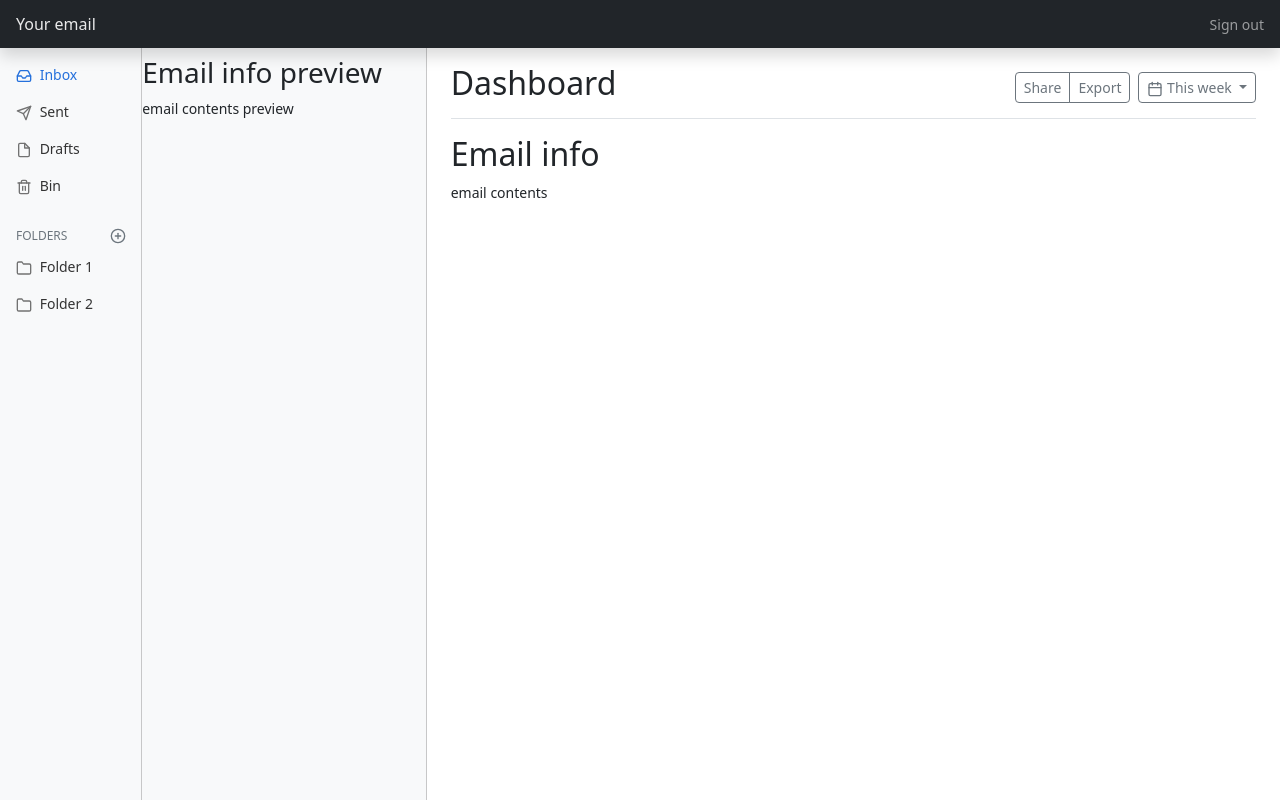
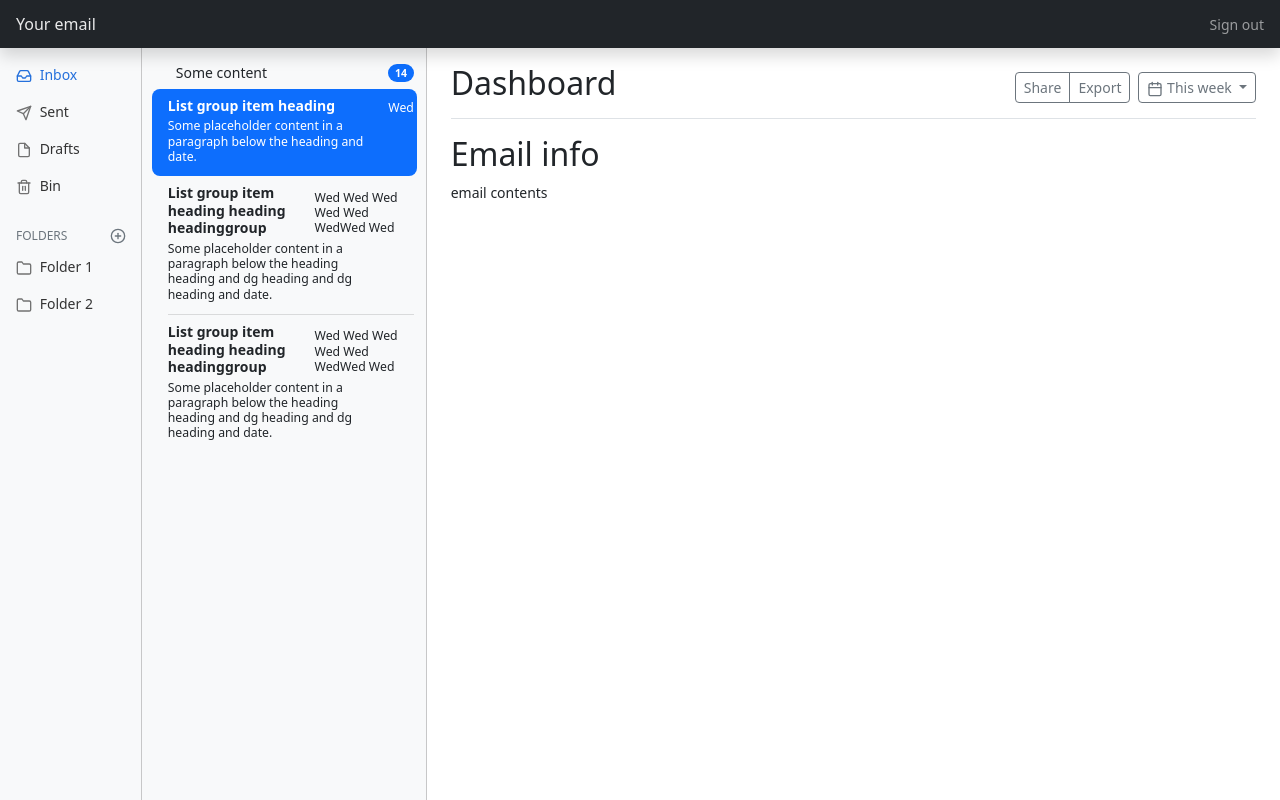
Before and after one commit to VladimirFokow/email-client-app, a Flask app: page /inbox/ in a window 1280 px wide. Run offline with Flask 2, Linux system fonts and the light colour scheme; some libraries are stand-ins or nearby versions.

Commit message:
email list + copy on click

```diff
--- a/email-client-app/static/script.js
+++ b/email-client-app/static/script.js
@@ -4,3 +4,45 @@
   'use strict'  // make sure that the code is executed in "strict mode", meaning that you can't use undeclared variables (best practice)
   feather.replace()
 }())  // it is IIFE (Immediately Invoked Function Expression) - it is called immediately after definition because of the () at the end
+
+
+// Function that accepts a string and copies it to the clipboard:
+function copyToClipboard(text) {
+  navigator.clipboard.writeText(text)
+}
+
+// Activate the tooltips (hints when hovering over elements):
+var tooltipTriggerList = [].slice.call($('[data-bs-toggle="tooltip"]'))
+var tooltipList = tooltipTriggerList.map(function (tooltipTriggerEl) {
+  return new bootstrap.Tooltip(tooltipTriggerEl)
+})
+var emailTooltip = tooltipList[0]
+
+
+// Function that accepts a string and writes it to the emailTooltip:
+function writeToTooltip(text) {
+  // Note: a hacky solution:
+  $("#navbar-email").attr("title", text)
+  $("#navbar-email").attr("data-bs-original-title", text)
+  emailTooltip._getTipElement().innerText = text
+
+  // If mouse is hovering over $("#navbar-email"):
+  if ($("#navbar-email").is(":hover")) {
+    emailTooltip.show()
+  }
+}
+
+
+// Add the onclick event listener to the $("#navbar-email"):
+$("#navbar-email").click(function() {
+  copyToClipboard($("#navbar-email").text())
+
+  // Write "Copied!" it to the emailTooltip:
+  writeToTooltip("Copied!")
+
+  // Wait for 2 seconds, and write "Click to copy" to the emailTooltip:
+  setTimeout(function() {
+    writeToTooltip("Click to copy")
+  }
+  , 2000)
+})
--- a/email-client-app/static/style.css
+++ b/email-client-app/static/style.css
@@ -4,6 +4,14 @@
   * (this value will not define the height. Rather, it is needed to set
   *  the paddings of elements below it) */
   --navbar-height: 48px;
+
+  --shadow-color: rgba(0, 0, 0, .2);
+
+  /* For the center column: */
+  --distance-left: 1.6rem;
+  --distance-right: 0.8rem;
+  /* Their average: */
+  --half-distance: calc((var(--distance-left) + var(--distance-right)) / 2);
 }
 
 
@@ -47,7 +55,7 @@ body {
 
 .sidebar {
   padding: var(--navbar-height) 0 0;
-  box-shadow: inset -1px 0 0 rgba(0, 0, 0, .2);
+  box-shadow: inset -1px 0 0 var(--shadow-color);
 }
 
 .sidebar .nav-link {
@@ -79,12 +87,52 @@ body {
   font-style: italic;
 }
 
+
 /*
-* Content
+* Middle column
+*/
+
+.list-group-item {
+  background-color: transparent;
+  border: 0;
+  padding-left: var(--distance-left);
+  padding-right: var(--distance-right);
+}
+
+.list-group-item:hover {
+  box-shadow: inset -1px 0 0 var(--shadow-color);
+}
+
+.list-group-item:not(.active):hover {
+  /* Remove change of color on hover: */
+  color: inherit;
+  background-color: var(--bs-list-group-bg);
+}
+
+.list-group-item.active {
+  width: calc(100% - var(--half-distance));
+  margin-left: calc(var(--half-distance) / 2);
+  margin-right: calc(var(--half-distance) / 2);
+  padding-left: calc(var(--distance-left) - var(--half-distance) / 2);
+  padding-right: calc(var(--distance-right) - var(--half-distance) / 2);
+  /* Make background corners round: */
+  border-radius: 0.5rem;
+}
+
+.horizontal-divider {
+  height: 0;
+  margin-left: var(--distance-left);
+  margin-right: var(--distance-right);
+  border-bottom: 1px solid var(--bs-list-group-border-color);
+}
+
+
+/*
+* Main content
 */
 
 [role="main"] {
-  padding-top: var(--navbar-height); /* Space for fixed navbar */
+  padding-top: var(--navbar-height);
 }
 
 
@@ -92,7 +140,7 @@ body {
 * Navbar
 */
 
-.navbar-email {
+#navbar-email {
   display: block;
   padding: 0.75rem 1rem;
   font-size: 1rem;
@@ -100,7 +148,8 @@ body {
   color:rgba(255, 255, 255, .75);
 }
 
-.navbar-email:hover {
+#navbar-email:hover {
   text-decoration: none;
   color:rgba(255, 255, 255, .9);
+  cursor: pointer;
 }
--- a/email-client-app/templates/index.html
+++ b/email-client-app/templates/index.html
@@ -3,7 +3,11 @@
 
 {% block body %}
 <nav class="navbar navbar-dark fixed-top bg-dark flex-md-nowrap p-0 shadow">
-  <a class="mr-0 navbar-email" href="{{ url_for('access_folder', folder='inbox') }}">Your email</a>
+  <span id="navbar-email" class="mr-0"
+  data-bs-toggle="tooltip"
+  data-bs-placement="right"
+  title="Click to copy" >
+  Your email </span>
 
   <!-- <input class="form-control form-control-dark w-100" type="text" placeholder="Search" aria-label="Search"> -->
   <ul class="navbar-nav px-3">
@@ -85,8 +89,69 @@
         <!-- Second sidebar -->
         <nav class="col-lg-8 d-none d-md-block bg-light sidebar">
           <div class="sidebar-sticky">
-            <h3>Email info preview</h3>
-            <p>email contents preview</p>
+
+            <div class="list-group list-group-flush">
+              <!--
+                list-group: make the element a list group. This is a special type of list that is styled to look like a group of cards, meaning that each list item will have a border and a background color.
+                list-group-flush: remove the borders between the list group items. These borders are located at the top and bottom of each list item.
+                border-bottom: add a border at the bottom of the element.
+              -->
+
+
+              <!-- for ... -->
+              <a href="#" class="list-group-item d-flex justify-content-between align-items-start py-2 lh-sm">
+                <div class="ms-2 me-auto">
+                  Some content
+                </div>
+                <span class="badge bg-primary rounded-pill">14</span>
+              </a>
+              <!-- endfor -->
+
+              <!-- for ... -->
+              <a href="#" class="list-group-item list-group-item-action active py-2 lh-sm">
+                <!--
+                  list-group-item: make the element a list group item. This is a special type of list item that is styled to look like a card.
+                  list-group-item-action: necessary for the list group item to be clickable.
+                  active: highlight the current list group item.
+                  py-2: add 1rem of padding to the top and bottom of the list group item.
+                  lh-sm: make the list group item's text smaller.
+                -->
+                <div class="d-flex w-100 align-items-center justify-content-between">
+                  <strong class="mb-1">List group item heading</strong>
+                  <small>Wed</small>
+                </div>
+                <div class="col-10 mb-1 small">Some placeholder content in a paragraph below the heading and date.</div>
+              </a>
+              <!-- endfor -->
+
+              <!-- for ... -->
+              <a href="#" class="list-group-item list-group-item-action py-2 lh-sm">
+                <div class="d-flex w-100 align-items-center justify-content-between">
+                  <strong class="mb-1">List group item heading heading headinggroup</strong>
+                  <small>Wed Wed Wed Wed Wed WedWed Wed</small>
+                </div>
+                <div class="col-10 mb-1 small">Some placeholder content in a paragraph below the heading heading and dg heading and dg heading and date.</div>
+              </a>
+              <!-- endfor -->
+
+              <div class="horizontal-divider"></div>
+
+              <!-- for ... -->
+              <a href="#" class="list-group-item list-group-item-action py-2 lh-sm">
+                <div class="d-flex w-100 align-items-center justify-content-between">
+                  <strong class="mb-1">List group item heading heading headinggroup</strong>
+                  <small>Wed Wed Wed Wed Wed WedWed Wed</small>
+                </div>
+                <div class="col-10 mb-1 small">Some placeholder content in a paragraph below the heading heading and dg heading and dg heading and date.</div>
+              </a>
+              <!-- endfor -->
+
+            </div>
+
+
+
+
+
           </div>
         </nav>
 
@@ -115,7 +180,7 @@
 
 
 
-  </main>
-</div>
+    </main>
+  </div>
 </div>
 {% endblock %}
```
